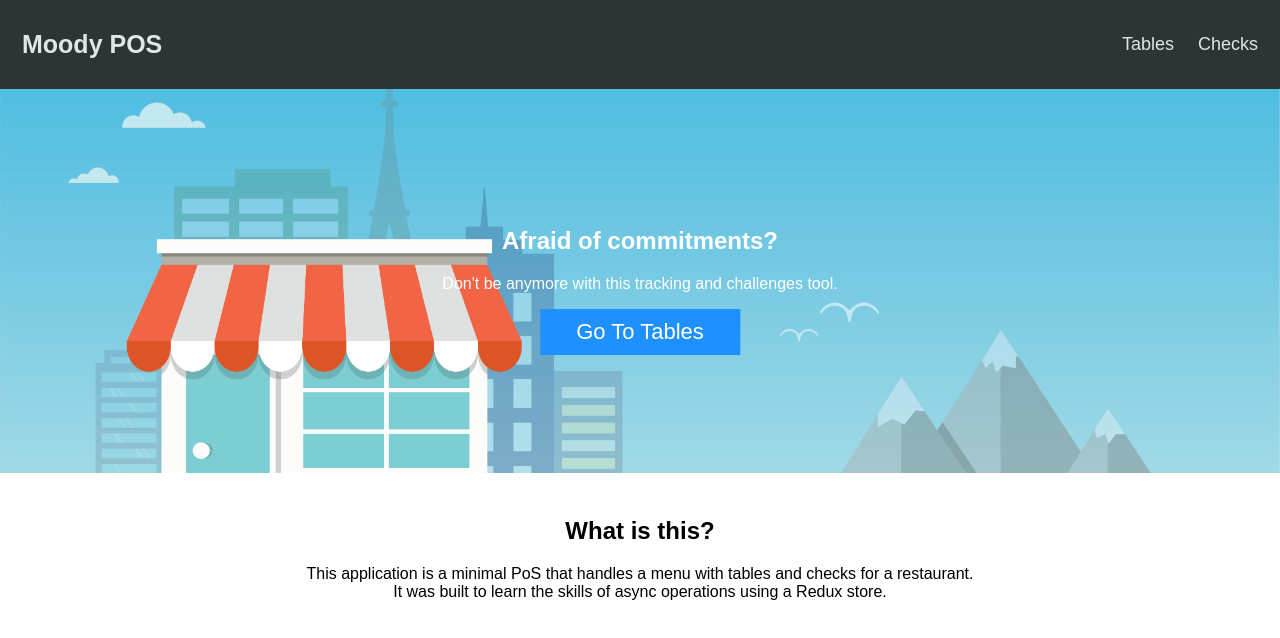
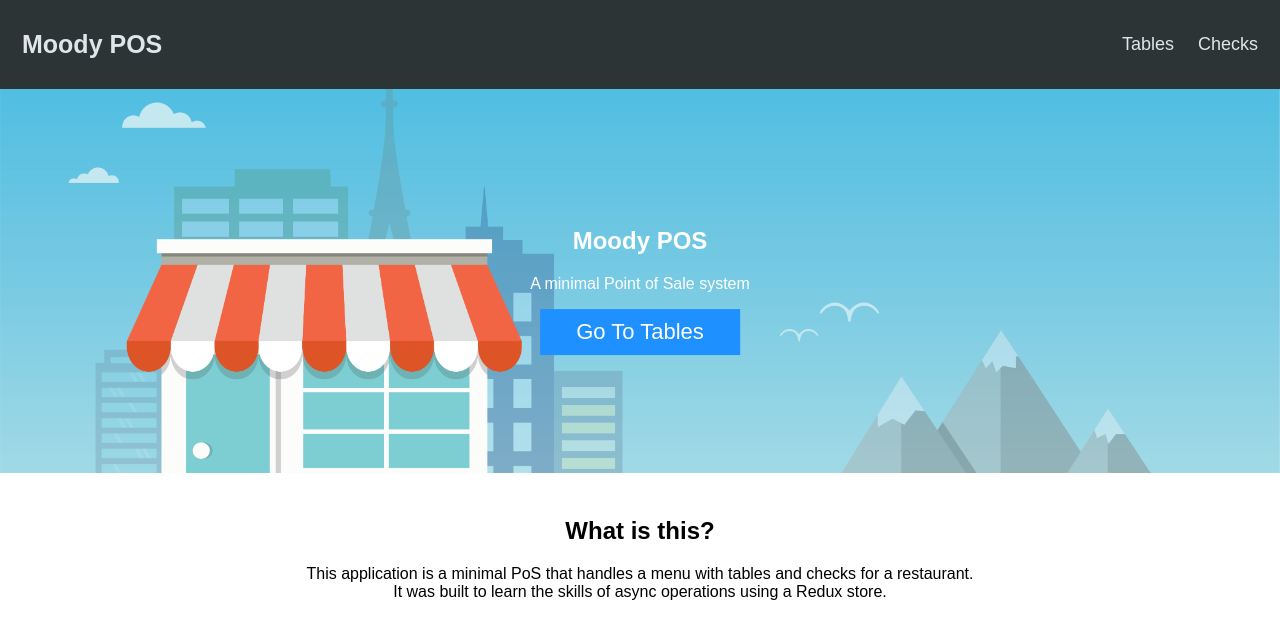
Before and after one commit to jeffreymahmoudi/moody-pos-client, a React (Create React App) app: page / in a window 1280 px wide. Shown: the top 638 px of the page. Built offline with nearby package versions, Linux system fonts and the light colour scheme; no server answers.

Commit message:
remove yarn lock

```diff
--- a/src/components/Landing.js
+++ b/src/components/Landing.js
@@ -13,8 +13,8 @@ const Landing = () => {
     <section className="landing">
       <div className="hero-image" style={landingStyle}>
         <div className="hero-text">
-          <h1>Afraid of commitments?</h1>
-          <p>Don't be anymore with this tracking and challenges tool.</p>
+          <h1>Moody POS</h1>
+          <p>A minimal Point of Sale system </p>
           <Link to="/tables">Go To Tables</Link>
         </div>
       </div>
@@ -23,13 +23,6 @@ const Landing = () => {
         <p>This application is a minimal PoS that handles a menu with tables and checks for a restaurant. <br />It was built to learn the skills of async operations using a Redux store.</p>
       </div>
     </section>
-
-
-
-
-    // <div className='landing'>
-    //   <h2>Landing</h2>
-    // </div>
   )
 }
 
```
Also changed, not shown: 1 other file (tests, documents, lock files or other folders).
